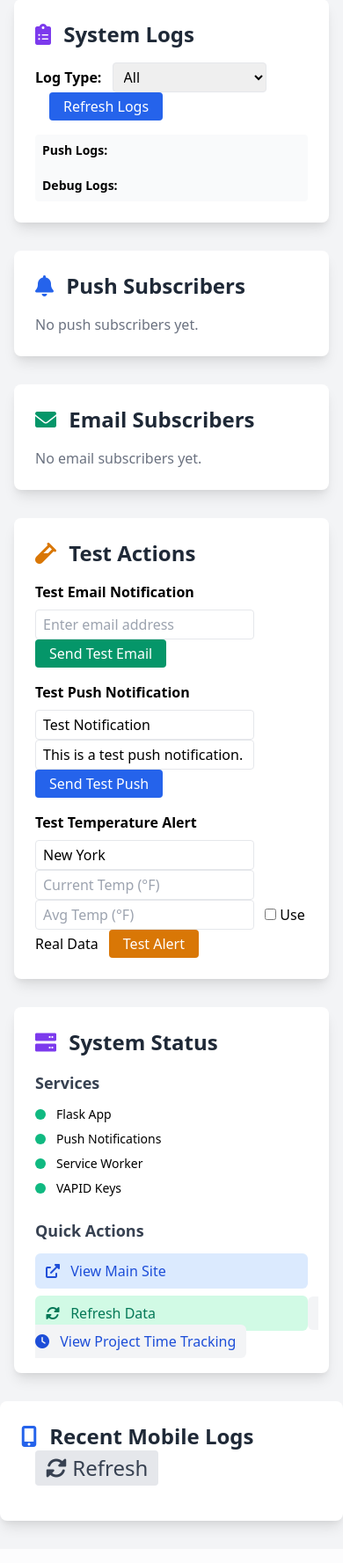
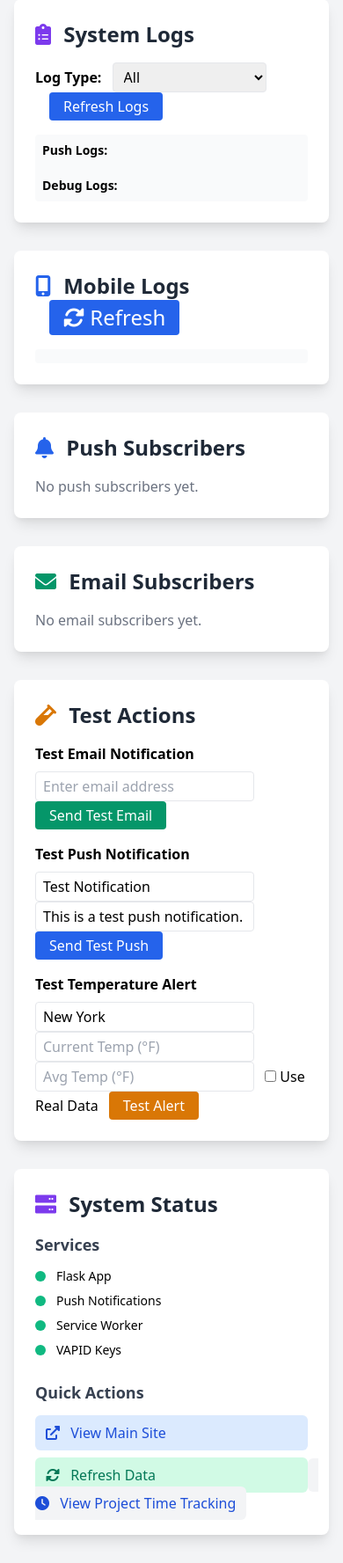
Before and after one commit to 151henry151/too-hot, a Flask app: template templates/admin.html in a window 390 px wide. Shown: the part 1401-3178 px from the top of the page at 88% size. Before the commit the page ends 3145 px from the top, so only its background shows below. Run offline with Flask 3, Linux system fonts and the light colour scheme; the template is opened without the code that fills it, so the values that code supplies are empty; some libraries are stand-ins or nearby versions.

Commit message:
style(admin): move and restyle mobile logs section to match system logs and improve dashboard layout

```diff
--- a/templates/admin.html
+++ b/templates/admin.html
@@ -161,6 +161,15 @@
                 <div id="logs-list" class="max-h-64 overflow-y-auto text-sm bg-gray-50 rounded p-2"></div>
             </div>
 
+            <!-- Mobile Logs Section (moved and restyled) -->
+            <div class="bg-white rounded-lg shadow-lg p-6 mb-8">
+              <h2 class="text-2xl font-bold text-gray-800 mb-4">
+                <i class="fas fa-mobile-alt mr-2 text-blue-600"></i> Mobile Logs
+                <button onclick="loadMobileLogs()" class="ml-4 bg-blue-600 text-white px-4 py-1 rounded"><i class="fas fa-sync-alt"></i> Refresh</button>
+              </h2>
+              <div id="mobile-logs-list" class="max-h-64 overflow-y-auto text-sm bg-gray-50 rounded p-2"></div>
+            </div>
+
             <!-- Push Subscribers Table with Management -->
             <div class="bg-white rounded-lg shadow-lg p-6 mb-8">
                 <h2 class="text-2xl font-bold text-gray-800 mb-4">
@@ -296,15 +305,6 @@
                 </div>
             </div>
         </div>
-    </div>
-
-    <!-- Mobile Logs Section -->
-    <div class="bg-white rounded-lg shadow-lg p-6 mb-8">
-      <h2 class="text-2xl font-bold text-gray-800 mb-4">
-        <i class="fas fa-mobile-alt mr-2 text-blue-600"></i> Recent Mobile Logs
-        <button onclick="loadMobileLogs()" class="ml-4 px-3 py-1 bg-gray-200 text-gray-700 rounded hover:bg-gray-300"><i class="fas fa-sync-alt"></i> Refresh</button>
-      </h2>
-      <div id="mobile-logs-list" style="max-height: 350px; overflow-y: auto; font-size: 0.97rem;"></div>
     </div>
 
     <script>
```
